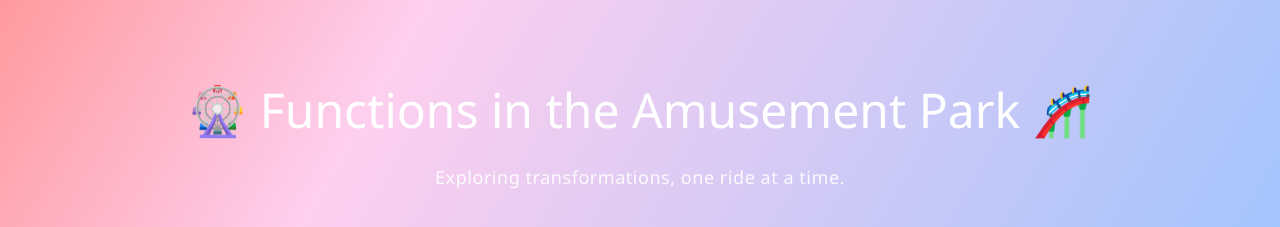
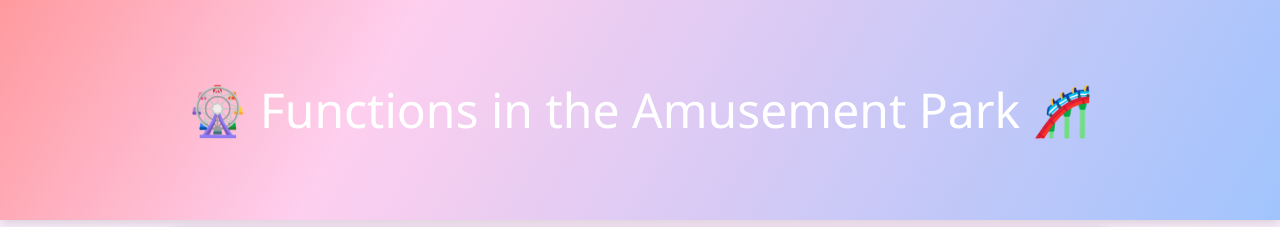
Before and after one commit to wyw060719-png/Nettaiyo-s, a plain HTML site: page index.html in a window 1280 px wide. Shown: the top 227 px of the page. Drawn offline with nearby package versions, Linux system fonts and the light colour scheme.

Commit message:
Fix HTML formatting and structure

```diff
--- a/index.html
+++ b/index.html
@@ -81,7 +81,7 @@
   <!-- Page Title -->
   <header class="w3-container w3-center w3-padding-64 title-bar">
     <h1 class="w3-xxxlarge">🎡 Functions in the Amusement Park 🎢</h1>
-    <p class="w3-large subtitle">Exploring transformations, one ride at a time.</p>
+
   </header>
 
   <div class="w3-content w3-padding">
```
